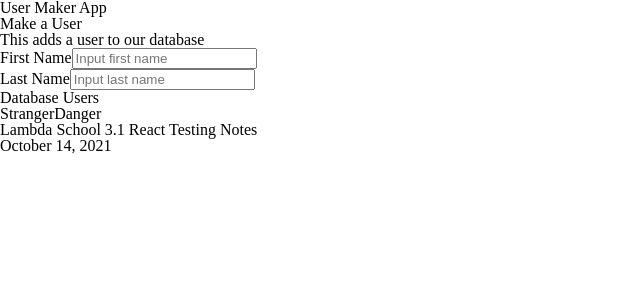
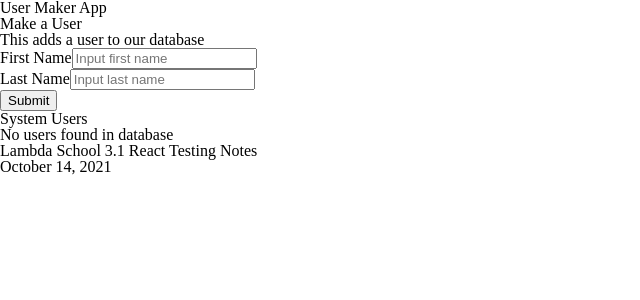
Before and after one commit to taratimmerman/user-maker-test, a React (Create React App) app: page / in a window 1280 px wide. Shown: the top 300 px of the page, without its empty margins (0-640 px from the left). Built offline with nearby package versions, Linux system fonts and the light colour scheme.

Commit message:
Simplified DOM and make user logic

```diff
--- a/src/actions/userActions.js
+++ /dev/null
@@ -1,17 +0,0 @@
-// USER ACTION TYPES
-const ADD_USER = 'USERS_ADD_USER';
-
-// USER ACTION CREATORS
-const addUserAction = (user) => (dispatch) => {
-  const users = [];
-
-  users.push(user);
-  dispatch({ type: ADD_USER });
-
-  return users;
-};
-
-export {
-  ADD_USER,
-  addUserAction,
-};
--- a/src/components/AllUsers.jsx
+++ b/src/components/AllUsers.jsx
@@ -1,11 +1,31 @@
 import React from 'react';
 
+import PropTypes from 'prop-types';
 import User from './User';
 
-const AllUsers = () => (
-  <>
-    <User />
-  </>
-);
+function AllUsers({ users, gotUsers }) {
+  return (
+    <>
+      <h2>System Users</h2>
+      <section>
+        {!gotUsers
+          ? <h3>No users found in database</h3>
+          : users.map((user) => (
+            <User key={user.id} firstName={user.firstName} lastName={user.lastName} />
+          ))}
+      </section>
+    </>
+  );
+}
+
+AllUsers.propTypes = {
+  users: PropTypes.arrayOf(PropTypes.string),
+  gotUsers: PropTypes.bool,
+};
+
+AllUsers.defaultProps = {
+  users: [],
+  gotUsers: false,
+};
 
 export default AllUsers;
--- a/src/components/Database.jsx
+++ /dev/null
@@ -1,12 +0,0 @@
-import React from 'react';
-
-import AllUsers from './AllUsers';
-
-const Database = () => (
-  <section>
-    <h2>Database Users</h2>
-    <AllUsers />
-  </section>
-);
-
-export default Database;
--- a/src/components/Form.jsx
+++ /dev/null
@@ -1,101 +0,0 @@
-import React from 'react';
-
-import PropTypes from 'prop-types';
-import { useForm } from 'react-hook-form';
-import { connect } from 'react-redux';
-import { bindActionCreators } from 'redux';
-import { v4 as uuidv4 } from 'uuid';
-
-import { addUserAction } from '../actions/userActions';
-
-function Form({ addUser }) {
-  const {
-    register,
-    handleSubmit,
-    formState: { errors },
-  } = useForm({
-    mode: 'onBlur',
-  });
-
-  const handleAddUser = (user) => {
-    const firstName = user.firstName.trim();
-    const lastName = user.lastName.trim();
-
-    const newUser = {
-      id: uuidv4(),
-      fullName: `${firstName} ${lastName}`,
-    };
-
-    addUser(newUser);
-  };
-
-  const handleError = (error) => console.log(error);
-
-  const userValidation = {
-    firstName: {
-      required: 'Please input the user&apos;s first name',
-      pattern: {
-        value: /^[A-Za-z]+$/,
-        message: 'Please only input letters',
-      },
-    },
-    lastName: {
-      required: 'Please input the user&apos;s last name',
-      pattern: {
-        value: /^[A-Za-z]+$/,
-        message: 'Please only input letters',
-      },
-    },
-  };
-
-  return (
-    <section>
-      <h2>Make a User</h2>
-      <p>This adds a user to our database</p>
-      <form onSubmit={handleSubmit(handleAddUser, handleError)}>
-        <label htmlFor="firstName">
-          First Name
-          <input
-            type="text"
-            {...register('firstName', userValidation.firstName)}
-            name="firstName"
-            id="firstName"
-            placeholder="Input first name"
-          />
-          {errors.email
-            ? <p>{errors.firstName.message}</p>
-            : null}
-        </label>
-        <br />
-        <label htmlFor="lastName">
-          Last Name
-          <input
-            type="text"
-            name="lastName"
-            id="lastName"
-            placeholder="Input last name"
-          />
-        </label>
-      </form>
-    </section>
-  );
-}
-
-Form.propTypes = {
-  addUser: PropTypes.func,
-};
-
-Form.defaultProps = {
-  addUser: PropTypes.any,
-};
-
-function mapStateToProps(state) {
-  const [users] = state.userReducer.users;
-  return users;
-}
-
-const mapDispatchToProps = (dispatch) => bindActionCreators({
-  addUser: addUserAction,
-}, dispatch);
-
-export default connect(mapStateToProps, mapDispatchToProps)(Form);
--- a/src/components/Main.jsx
+++ b/src/components/Main.jsx
@@ -1,13 +1,107 @@
-import React from 'react';
+import React, { useState } from 'react';
 
-import Form from './Form';
-import Database from './Database';
+import { useForm } from 'react-hook-form';
+import { v4 as uuidv4 } from 'uuid';
+import AllUsers from './AllUsers';
 
-const Main = () => (
-  <main>
-    <Form />
-    <Database />
-  </main>
-);
+function Main() {
+  const {
+    register,
+    handleSubmit,
+    formState: { errors },
+  } = useForm({
+    mode: 'onBlur',
+  });
+
+  const [users, setUsers] = useState([]);
+  const [errorMode, setErrorMode] = useState(false);
+  const [gotUsers, setGotUsers] = useState(false);
+
+  const handleAddUser = (user) => {
+    setErrorMode(false);
+    const firstName = user.firstName.trim();
+    const lastName = user.lastName.trim();
+
+    const makeUser = (first, last) => (
+      [
+        {
+          id: uuidv4(),
+          fullName: `${first} ${last}`,
+        },
+      ]
+    );
+
+    setUsers(...users, makeUser(firstName, lastName));
+    setGotUsers(true);
+  };
+
+  const handleError = (error) => {
+    setErrorMode(true);
+
+    return (
+      error
+    );
+  };
+
+  const userValidation = {
+    firstName: {
+      required: 'Please input the user&apos;s first name',
+      pattern: {
+        value: /^[A-Za-z]+$/,
+        message: 'Please only input letters',
+      },
+    },
+    lastName: {
+      required: 'Please input the user&apos;s last name',
+      pattern: {
+        value: /^[A-Za-z]+$/,
+        message: 'Please only input letters',
+      },
+    },
+  };
+
+  return (
+    <main>
+      <section>
+        <h2>Make a User</h2>
+        <p>This adds a user to our database</p>
+        {errorMode
+          ? <p>{handleError()}</p>
+          : null}
+        <form onSubmit={handleSubmit(handleAddUser, handleError)}>
+          <label htmlFor="firstName">
+            First Name
+            <input
+              type="text"
+              {...register('firstName', userValidation.firstName)}
+              name="firstName"
+              id="firstName"
+              placeholder="Input first name"
+            />
+            {errors.email
+              ? <p>{errors.firstName.message}</p>
+              : null}
+          </label>
+          <br />
+          <label htmlFor="lastName">
+            Last Name
+            <input
+              type="text"
+              {...register('lastName', userValidation.lastName)}
+              name="lastName"
+              id="lastName"
+              placeholder="Input last name"
+            />
+          </label>
+          <br />
+          <button type="submit">
+            Submit
+          </button>
+        </form>
+      </section>
+      <AllUsers users={users} gotUsers={gotUsers} />
+    </main>
+  );
+}
 
 export default Main;
--- a/src/reducers/index.js
+++ /dev/null
@@ -1,10 +0,0 @@
-import { combineReducers } from 'redux';
-
-// eslint-disable-next-line import/named
-import { userReducer } from './userReducer';
-
-const rootReducer = combineReducers({
-  userReducer,
-});
-
-export default rootReducer;
--- a/src/reducers/userReducer.js
+++ /dev/null
@@ -1,21 +0,0 @@
-import {
-  ADD_USER,
-} from '../actions/userActions';
-
-const initialUserState = {
-  users: [],
-};
-
-export const userReducer = (state = initialUserState, action) => {
-  switch (action.type) {
-    case ADD_USER:
-      return {
-        ...state,
-        users: action.payload,
-      };
-    default:
-      return state;
-  }
-};
-
-export default userReducer;
```
Also changed, not shown: src/index.jsx (+2 -5 lines).
